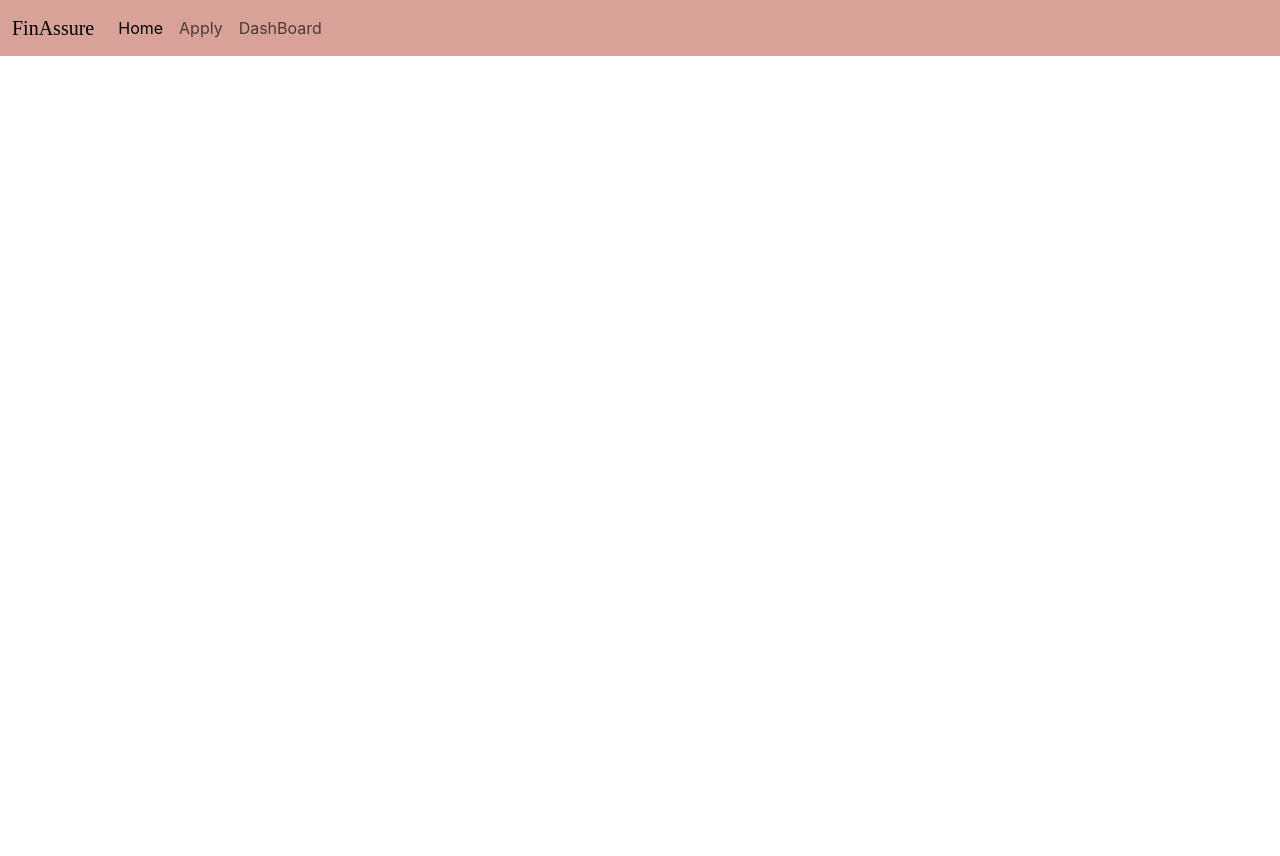
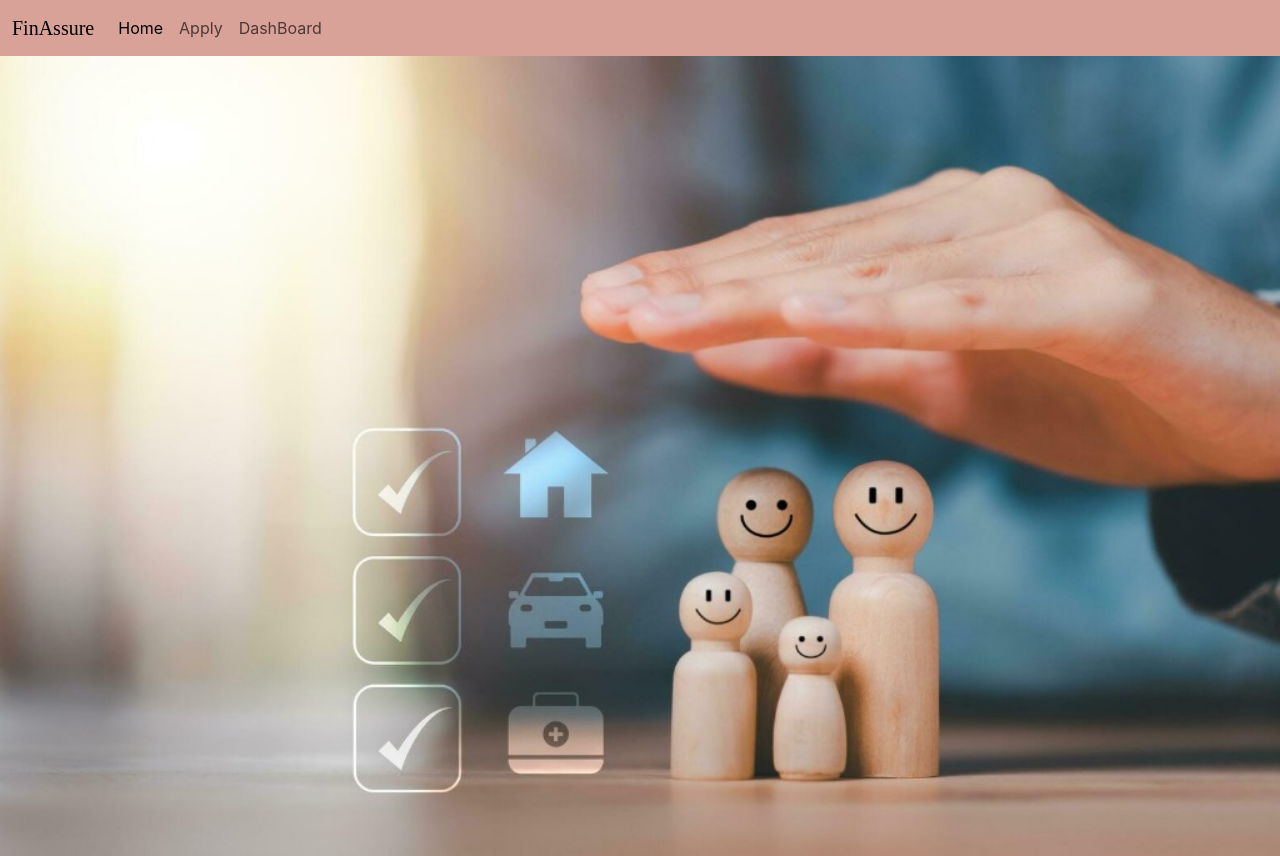
Before and after one commit to mahamwaseem/Insurance-policy, a React (Create React App) app: page / in a window 1280 px wide. Before the commit the page ends 800 px from the top, so only its background shows below. Built offline with nearby package versions, Linux system fonts and the light colour scheme; a web font is replaced by a local one.

Commit message:
Added Background image
Add the background image of the website  Home Page

```diff
--- a/src/App.css
+++ b/src/App.css
@@ -24,6 +24,22 @@
   color: white;
 }
 
+.bg{
+
+
+  background-image: url(./My_components/images/image1.jpg);
+  background-size: cover;
+  background-position: center;
+  background-repeat: no-repeat;
+  min-height: 100vh;
+  display: flex;
+  flex-direction: column;
+  align-items: center;
+  justify-content: center;
+  font-size: calc(10px + 2vmin);
+  color: white;
+}
+
 .App-link {
   color: #61dafb;
 }
--- a/src/App.js
+++ b/src/App.js
@@ -4,7 +4,10 @@ import Header from "./My_components/Header";
 
 function App() {
   return (
+    <>
     <Header/>
+    <div className="bg"></div>
+    </>
 
   );
 }
```
Also changed, not shown: src/My_components/images/image.png (added), src/My_components/images/image1.jpg (added).
